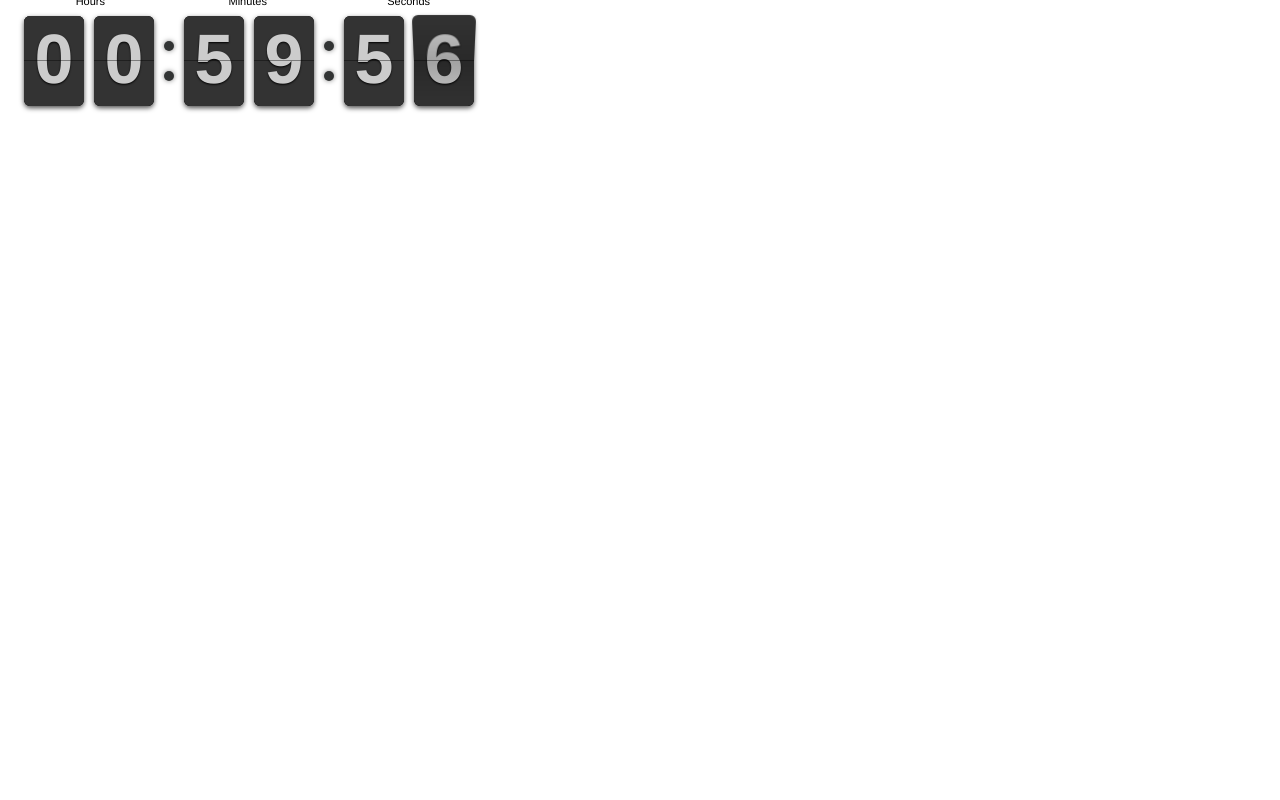
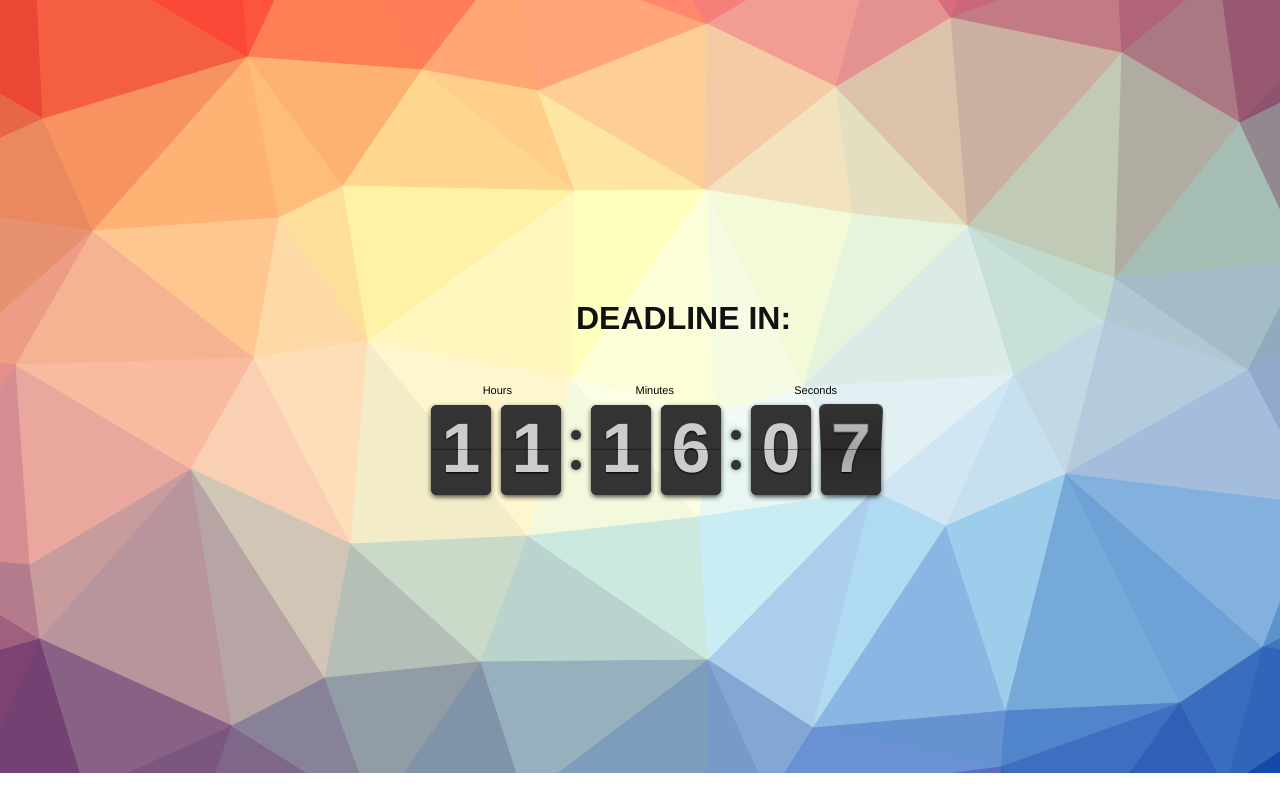
Before and after one commit to popathon/counter, a plain HTML site: page index.html in a window 1280 px wide. Drawn offline with Linux system fonts and the light colour scheme.

Commit message:
All working

```diff
--- a/index.html
+++ b/index.html
@@ -7,9 +7,37 @@
 </head>
 <body>
 
+  <h1 id="title">DEADLINE IN:</h1>
   <div class="your-clock"></div>
 
   <script src="/flipclock/compiled/flipclock.js"></script>
   <script src="script.js"></script>
+
+  <style>
+  body {
+    background-image: url("bg.svg");
+    background-repeat: no-repeat;
+  }
+  #title {
+    position:absolute;
+    margin-top: -100px;
+    width:500px;
+    height:200px;
+    z-index:15;
+    top:50%;
+    left:45%;
+    font-family: "Helvetica", Arial;
+    color: #111;
+  }
+  .your-clock{
+    position:absolute;
+    width:500px;
+    height:200px;
+    z-index:15;
+    top:50%;
+    left:45%;
+    margin:0px 0 0 -150px;
+}
+  </style>
 </body>
 </html>
--- a/script.js
+++ b/script.js
@@ -1,3 +1,10 @@
-var clock = $('.your-clock').FlipClock(3600, {
+var date = new Date(2015, 2, 28, 0,0,0,0);
+var today = new Date();
+var dif = date.getTime() - today.getTime();
+var timeLeft = Math.abs(dif/1000)/60;
+
+var clock = $('.your-clock').FlipClock({
   countdown: true
 });
+clock.setTime(timeLeft);
+clock.start();
```
Also changed, not shown: bg.svg (added), 1 other file.
